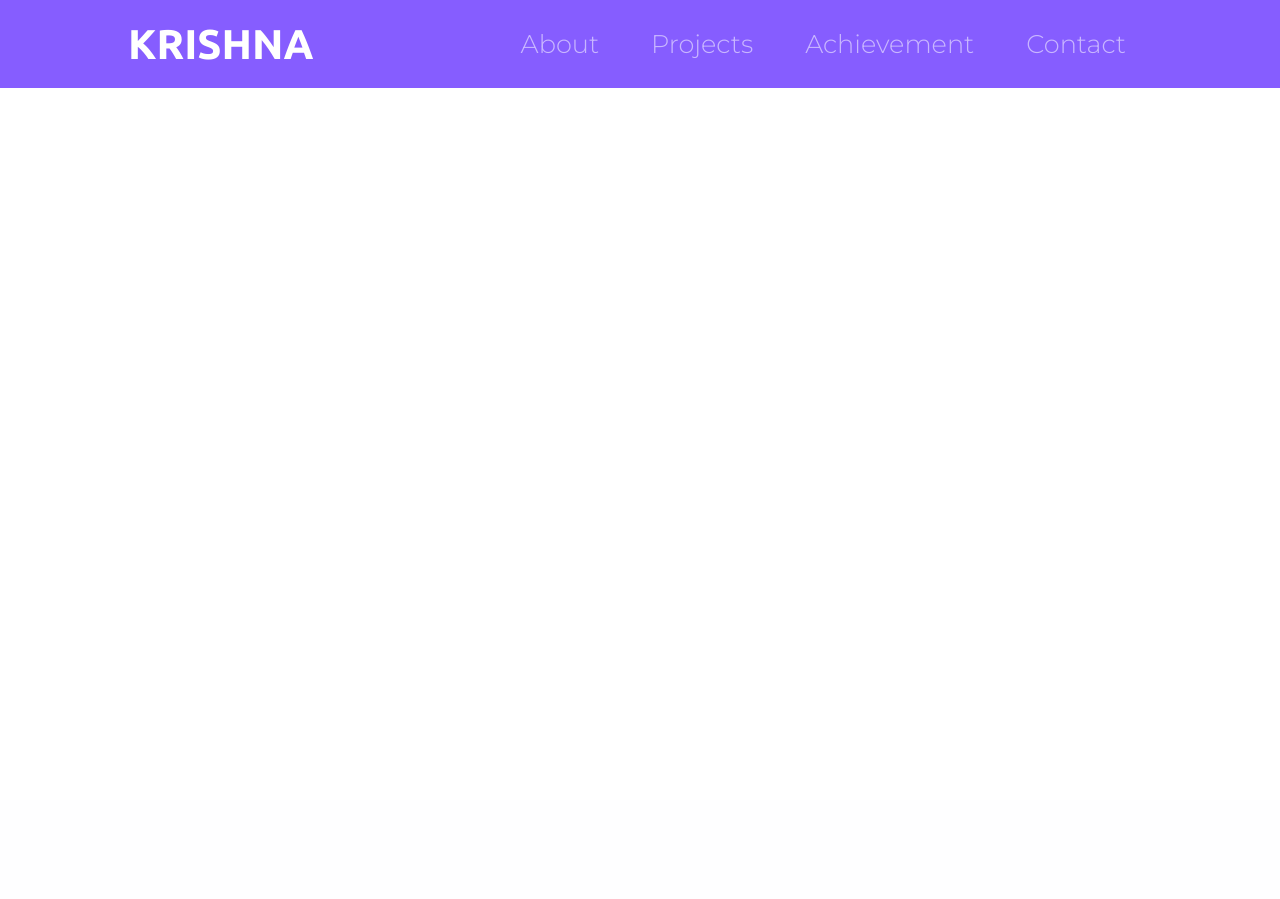
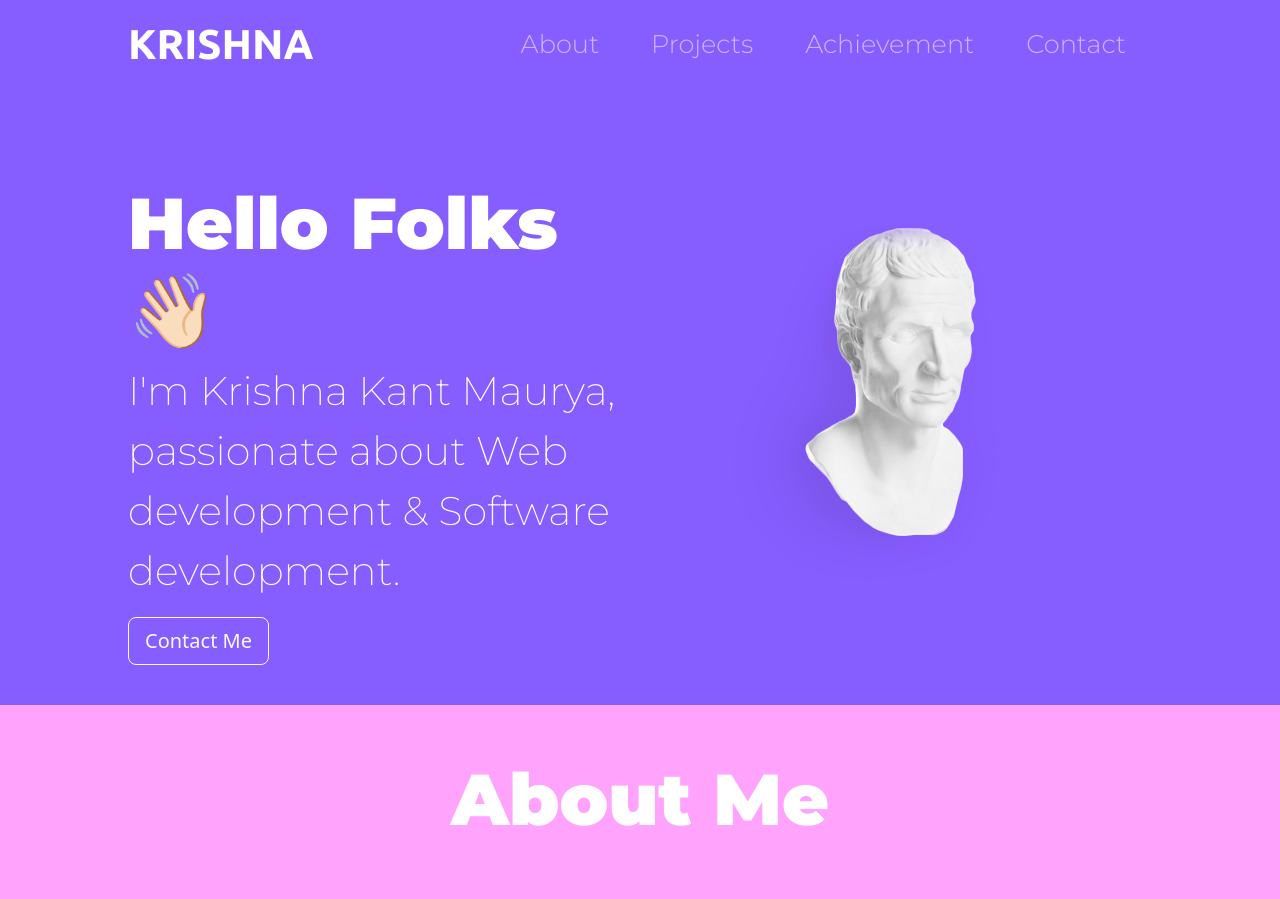
Before and after one commit to krishna102001/Web-Development, a web app: file BootStrap/Portfolio/index.html in a window 1280 px wide. Shown: the top 899 px of the page. Before the commit the page ends 88 px from the top, so only its background shows below. Run offline with its HTML, style and script files only (its server is not run), Linux system fonts and the light colour scheme; some libraries are stand-ins or nearby versions.

Commit message:
created About Me section

```diff
--- a/BootStrap/Portfolio/css/style.css
+++ b/BootStrap/Portfolio/css/style.css
@@ -1,26 +1,94 @@
-
-/* Section First */
-#first{
-    background-color: #865DFF;
-    color: #E384FF;
-}
 .container-fluid{
     padding: 0 10% 0;
 }
+
+.b-heading{
+    font-family: 'Montserrat', sans-serif;
+    font-size: 4.5rem;
+    font-weight: 900;
+}
+
+.m-heading{
+    font-family: 'Montserrat', sans-serif;
+    font-size: 2.5rem;
+    font-weight: 200;
+    line-height: 1.5;
+}
+.x-heading{
+    font-family: 'Montserrat', sans-serif;
+    font-size: 1.8rem;
+    font-weight: 700;
+}
+.highlight{
+    color: #865DFF;
+}
+.text-centre{
+    text-align: center;
+}
+/* Section First */
+.first{
+    background-color: #865DFF;
+    color: #ffff;
+    padding-bottom: 40px;
+}
+
 /* navbar */
+
+.navbar{
+    padding-bottom: 100px;
+}
+
 .navbar-brand{
     font-family: 'Ubuntu', sans-serif;
     font-size: 2.6rem;
     font-weight: 900;
 }
+
 .navbar-nav{
     text-align: center;
 }
+
 .nav-link{
     font-family: 'Montserrat', sans-serif;
     font-size: 1.6rem;
     font-weight: 300;
 }
+
 .nav-item{
     padding: 0 18px;
 }
+
+/* Section Second */
+.second{
+    background-color: #FFA3FD;
+    color: #ffff;
+}
+.about{
+    padding: 5% 3%;
+}
+.responsive-img{
+    margin: 0 auto 30px;
+}
+/* media breakpoint */
+
+@media (max-width:500px){
+    .responsive-img{
+        width: 250px;
+        height: 250px;
+        margin: 5%;
+    }
+    .m-heading{
+        font-size: 1.6rem;
+        font-weight: 300;
+    }
+    .text-centre{
+        text-align: center;
+    }
+    .intro{
+        padding-bottom: 80px;
+    }
+    .res-img{
+        width: 200px;
+        height: 130px;
+    }
+}
--- a/BootStrap/Portfolio/index.html
+++ b/BootStrap/Portfolio/index.html
@@ -11,6 +11,8 @@
     <link rel="preconnect" href="https://fonts.gstatic.com" crossorigin>
     <link href="https://fonts.googleapis.com/css2?family=Montserrat:wght@100;200;300;400;500;600;700;800;900&family=Ubuntu:wght@400;500;700&display=swap" rel="stylesheet">
 
+    <!-- font awesome -->
+    <script src="https://kit.fontawesome.com/3932d0e92c.js" crossorigin="anonymous"></script>
     <!-- BootStrap Style Sheet Link -->
     <link href="https://cdn.jsdelivr.net/npm/bootstrap@5.3.0-alpha1/dist/css/bootstrap.min.css" rel="stylesheet" integrity="sha384-GLhlTQ8iRABdZLl6O3oVMWSktQOp6b7In1Zl3/Jr59b6EGGoI1aFkw7cmDA6j6gD" crossorigin="anonymous">
 
@@ -19,7 +21,7 @@
 
 </head>
 <body>
-    <section id="first">
+    <section class="first">
         <div class="container-fluid">
             <!-- navbar -->
             <nav class="navbar navbar-expand-lg navbar-dark">
@@ -29,16 +31,39 @@
                 </button>
                 <div class="collapse navbar-collapse" id="navbarSupportedContent">
                     <ul class="navbar-nav ms-auto">
-                        <li class="nav-item"><a class="nav-link" href="#">About</a></li>
+                        <li class="nav-item"><a class="nav-link" href="#aboutMe">About</a></li>
                         <li class="nav-item"><a class="nav-link" href="#">Projects</a></li>
                         <li class="nav-item"><a class="nav-link" href="#">Achievement</a></li>
                         <li class="nav-item"><a class="nav-link" href="#">Contact</a></li>
                     </ul>
                 </div>
             </nav>
+            <div class="row">
+                <div class="col-lg-6 intro">
+                    <h2 class="b-heading">Hello Folks 👋🏻</h2>
+                    <p class="m-heading">I'm Krishna Kant Maurya, passionate about Web development & Software development.</p>
+                    <a class="btn btn-lg btn-outline-light" href="#">Contact Me</a>
+                </div>
+                <div class="col-lg-6 text-centre">
+                        <img class="responsive-img" src="images/archie.png"  alt="archie_photo" width="400px" height="400px">
+                </div>
+            </div>
         </div>
     </section>
-
+    <section class="second" id="aboutMe">
+        <div class="container-fluid">
+            <h2 class="b-heading text-centre about">About Me</h2>
+            <div class="row">
+                <div class="col-lg-5 text-centre">
+                    <img class="rounded-5 responsive-img res-img" src="images/profile-img.JPG" alt="krishna-image" width="300px" height="230px">
+                </div>
+                <div class="col-lg-7">
+                    <p class="x-heading">Hi ! I'm <span class="highlight">Krishna</span>,</p>
+                    <p class="x-heading">I am a Second Year Student of Information Technology undergraduate at <span class="highlight">Gautam Budhha University</span>, India. I enjoy solving problems , building products and tools.</p>
+                </div>
+            </div>
+        </div>
+    </section>
     <!-- BootStrap JavaScript Link -->
     <script src="https://cdn.jsdelivr.net/npm/@popperjs/core@2.11.6/dist/umd/popper.min.js" integrity="sha384-oBqDVmMz9ATKxIep9tiCxS/Z9fNfEXiDAYTujMAeBAsjFuCZSmKbSSUnQlmh/jp3" crossorigin="anonymous"></script>
     <script src="https://cdn.jsdelivr.net/npm/bootstrap@5.3.0-alpha1/dist/js/bootstrap.min.js" integrity="sha384-mQ93GR66B00ZXjt0YO5KlohRA5SY2XofN4zfuZxLkoj1gXtW8ANNCe9d5Y3eG5eD" crossorigin="anonymous"></script>
```
